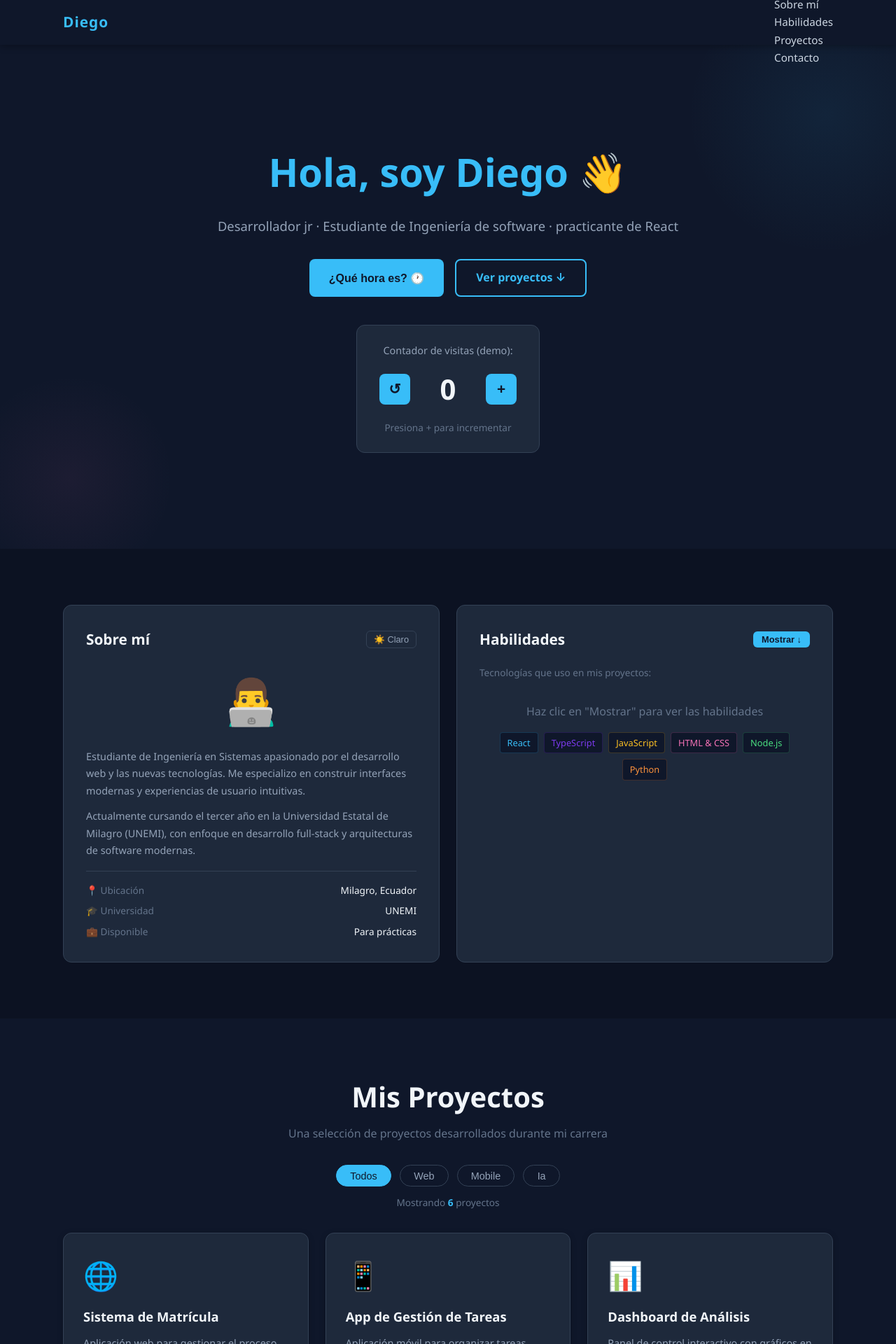
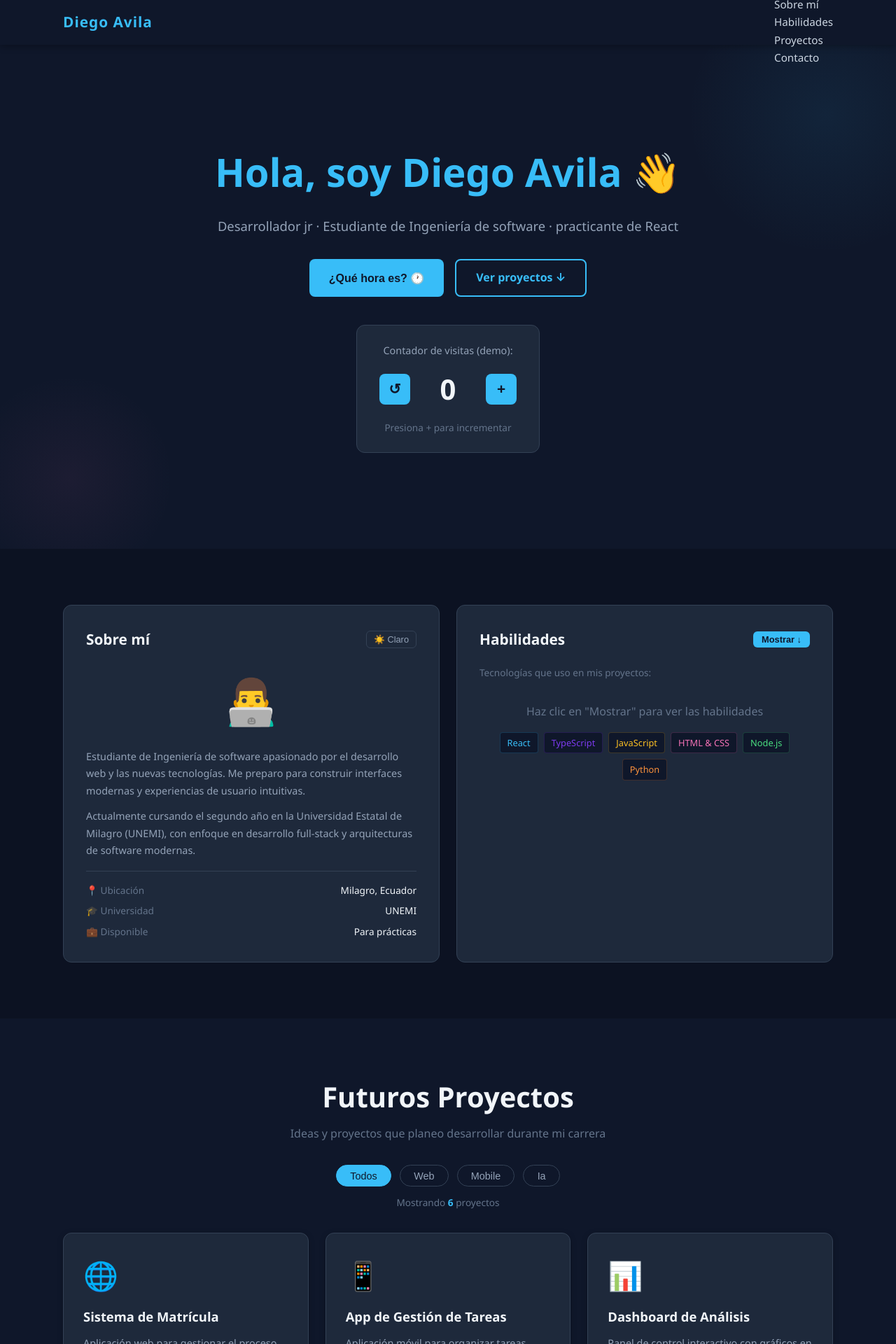
Before and after one commit to soydiego-web/proyectoreact, a React (Vite) app: page / in a window 1280 px wide. Shown: the top 1920 px of the page at 70% size. Built offline with nearby package versions, Linux system fonts and the light colour scheme.

Commit message:
cambio de  descripcion

```diff
--- a/src/App.tsx
+++ b/src/App.tsx
@@ -12,7 +12,7 @@ function App() {
   return (
     <>
       {/* Fragment (<>) agrupa elementos sin agregar un div extra al DOM */}
-      <Navbar titulo="Diego" />
+      <Navbar titulo="Diego Avila" />
       <main>
         <Hero />
         <Sobre />
--- a/src/components/Hero.tsx
+++ b/src/components/Hero.tsx
@@ -38,7 +38,7 @@ function Hero() {
           onClick={() => setColorActivo(!colorActivo)}
           title="¡Haz clic para cambiar mi color!"
         >
-          Hola, soy Diego 👋
+          Hola, soy Diego Avila 👋
         </h1>
 
         <p style={estilos.subtitulo}>
--- a/src/components/Proyectos.tsx
+++ b/src/components/Proyectos.tsx
@@ -80,9 +80,9 @@ function Proyectos() {
   return (
     <section id="proyectos" style={estilos.seccion}>
       <div style={estilos.contenedor}>
-        <h2 style={estilos.titulo}>Mis Proyectos</h2>
+        <h2 style={estilos.titulo}>Futuros Proyectos</h2>
         <p style={estilos.subtitulo}>
-          Una selección de proyectos desarrollados durante mi carrera
+          Ideas y proyectos que planeo desarrollar durante mi carrera
         </p>
 
         {/* Botones de filtro — eventos con estado */}
--- a/src/components/Sobre.tsx
+++ b/src/components/Sobre.tsx
@@ -43,12 +43,12 @@ function Sobre() {
             <div style={estilos.avatar}>👨‍💻</div>
 
             <p style={{ ...estilos.texto, color: temaClaro ? "#475569" : "#94a3b8" }}>
-              Estudiante de Ingeniería en Sistemas apasionado por el desarrollo
-              web y las nuevas tecnologías. Me especializo en construir
+              Estudiante de Ingeniería de software apasionado por el desarrollo
+              web y las nuevas tecnologías. Me preparo para construir
               interfaces modernas y experiencias de usuario intuitivas.
             </p>
             <p style={{ ...estilos.texto, color: temaClaro ? "#475569" : "#94a3b8" }}>
-              Actualmente cursando el tercer año en la Universidad Estatal de
+              Actualmente cursando el segundo año en la Universidad Estatal de
               Milagro (UNEMI), con enfoque en desarrollo full-stack y
               arquitecturas de software modernas.
             </p>
```
